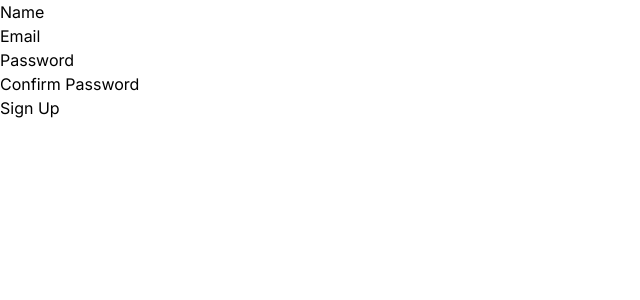
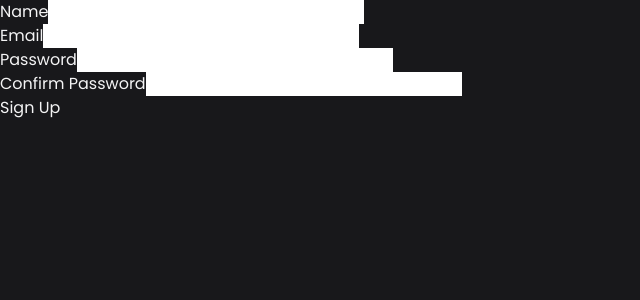
Before and after one commit to lazyprogrammerP/geanie, a Next.js app in the folder client/: page /auth/sign-up in a window 1280 px wide. Shown: the top 300 px of the page, without its empty margins (0-640 px from the left). Built offline with nearby package versions, Linux system fonts and the light colour scheme.

Commit message:
Switcing to Poppins

```diff
--- a/client/app/layout.tsx
+++ b/client/app/layout.tsx
@@ -1,9 +1,12 @@
 import type { Metadata } from "next";
-import { Inter } from "next/font/google";
+import { Poppins } from "next/font/google";
 import "./globals.css";
 import Providers from "./providers";
 
-const inter = Inter({ subsets: ["latin"] });
+const sans = Poppins({
+  weight: ["100", "200", "300", "400", "500", "600", "700", "800", "900"],
+  subsets: ["latin"],
+});
 
 export const metadata: Metadata = {
   title: "Geanie",
@@ -16,8 +19,8 @@ export default function RootLayout({
   children: React.ReactNode;
 }>) {
   return (
-    <html lang="en" suppressHydrationWarning>
-      <body className={inter.className}>
+    <html lang="en" className="bg-zinc-900 text-zinc-100">
+      <body className={sans.className}>
         <Providers>{children}</Providers>
       </body>
     </html>
```
